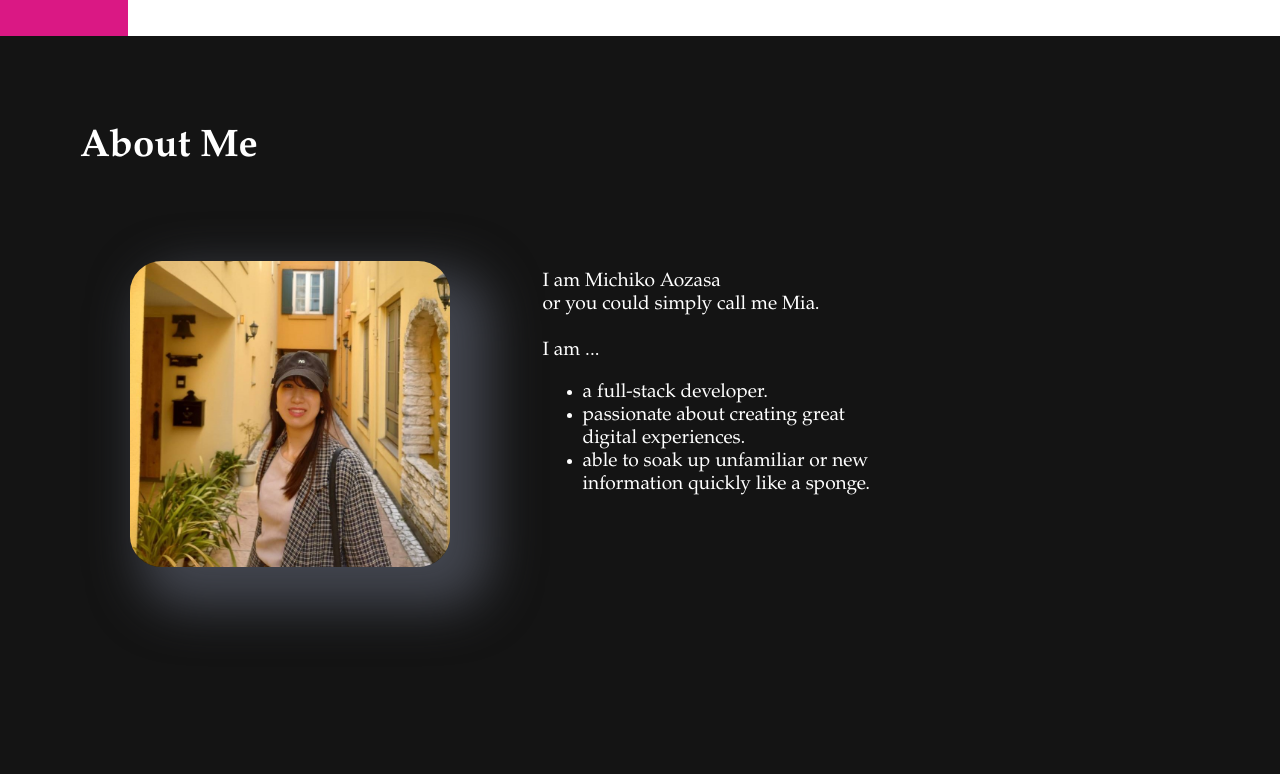
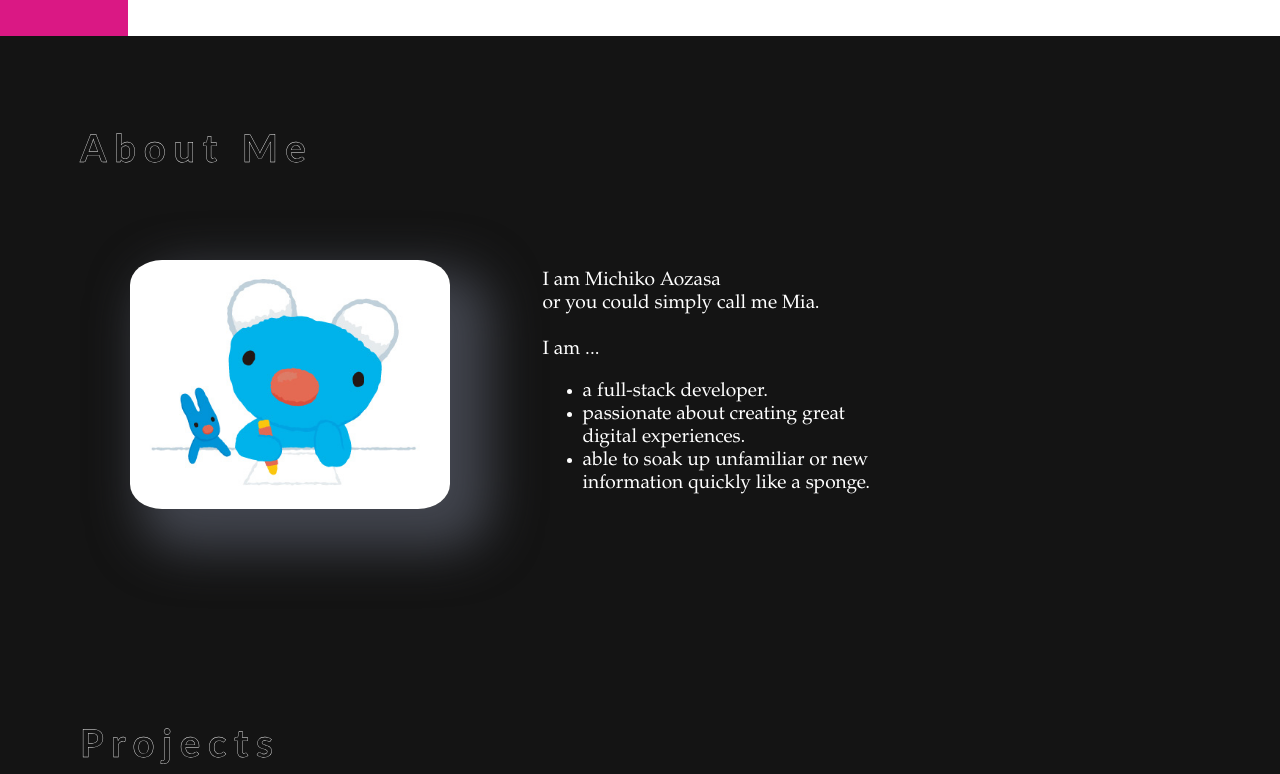
Before and after one commit to michaoz/portfolio, a React (Create React App) app: page / in a window 1280 px wide. Shown: the part 764-1538 px from the top of the page. Built offline with nearby package versions, Linux system fonts and the light colour scheme.

Commit message:
[UPDATE] update the head titile of the section, add a dummy pic

```diff
--- a/src/components/ContentMain/About.tsx
+++ b/src/components/ContentMain/About.tsx
@@ -8,7 +8,7 @@
             <h1>About Me</h1>
             <div className="about-content">
                 <div className="about-my-photo">
-                    <img src={require("../../images/my-photo.jpg")} alt="Photo of Me"/>
+                    <img src={require("../../images/my-photo-dummy.png")} alt="Photo of Me"/>
                 </div>
                 <div className="about-text">
                     <p>
--- a/src/style/App.css
+++ b/src/style/App.css
@@ -3,6 +3,7 @@
     --fontFamily01: 'Garamond', serif;
     --fontFamily02: 'Courier New', monospace;
     --fontFamily03: 'Trebuchet MS', sans-serif;
+    --fontFamily04: 'Verdana', sans-serif;
 
     --fontSize01: 2vw;
     --fontSize02: 1.5vw;
@@ -98,6 +99,12 @@
 .wrapper {
     width: 100%;
     /* max-width: 1820px; */
+    & h1 {
+        color: transparent;
+        -webkit-text-stroke: 0.01em var(--whiteColor01);
+        letter-spacing: .2em;
+        font-family: var(--fontFamily03);
+    }
 }
 
 .header-menu-btn {
--- a/src/style/components/Footer.css
+++ b/src/style/components/Footer.css
@@ -1,7 +1,7 @@
 footer {
     /* height: 20vh; */
     width: 100vw;
-    padding: 50vh 0 0 0;
+    padding: 30vh 0 0 0;
     background-color: var(--blackColor02);
 }
 
```
Also changed, not shown: src/images/my-photo-dummy.png (added).
